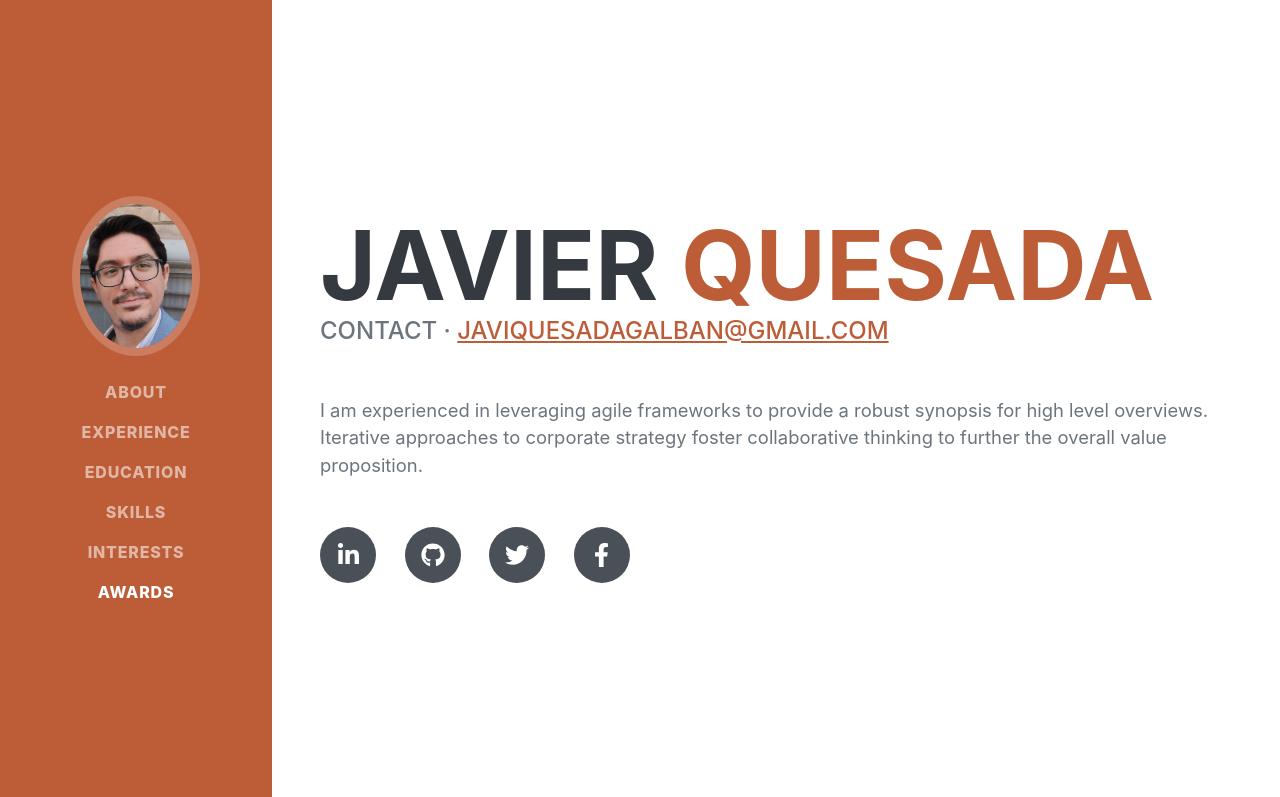
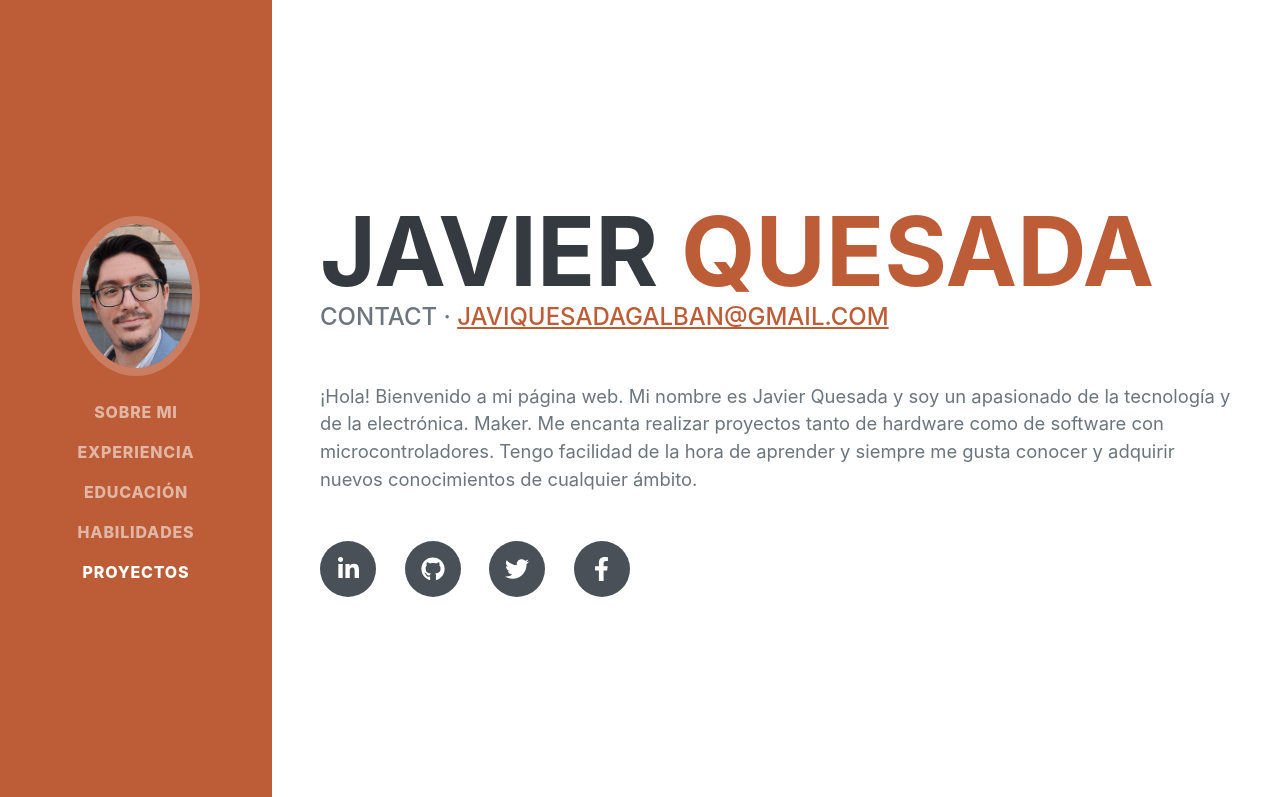
Before and after one commit to javierilloqg/javierilloqg.github.io, a plain HTML site: page index.html in a window 1280 px wide. Shown: the top 797 px of the page. Drawn offline with nearby package versions, Linux system fonts and the light colour scheme; a web font is replaced by a local one.

Commit message:
Editado sobre mi

```diff
--- a/index.html
+++ b/index.html
@@ -25,12 +25,11 @@
             <button class="navbar-toggler" type="button" data-bs-toggle="collapse" data-bs-target="#navbarResponsive" aria-controls="navbarResponsive" aria-expanded="false" aria-label="Toggle navigation"><span class="navbar-toggler-icon"></span></button>
             <div class="collapse navbar-collapse" id="navbarResponsive">
                 <ul class="navbar-nav">
-                    <li class="nav-item"><a class="nav-link js-scroll-trigger" href="#about">About</a></li>
-                    <li class="nav-item"><a class="nav-link js-scroll-trigger" href="#experience">Experience</a></li>
-                    <li class="nav-item"><a class="nav-link js-scroll-trigger" href="#education">Education</a></li>
-                    <li class="nav-item"><a class="nav-link js-scroll-trigger" href="#skills">Skills</a></li>
-                    <li class="nav-item"><a class="nav-link js-scroll-trigger" href="#interests">Interests</a></li>
-                    <li class="nav-item"><a class="nav-link js-scroll-trigger" href="#awards">Awards</a></li>
+                    <li class="nav-item"><a class="nav-link js-scroll-trigger" href="#about">Sobre mi</a></li>
+                    <li class="nav-item"><a class="nav-link js-scroll-trigger" href="#experience">Experiencia</a></li>
+                    <li class="nav-item"><a class="nav-link js-scroll-trigger" href="#education">Educaci&oacute;n</a></li>
+                    <li class="nav-item"><a class="nav-link js-scroll-trigger" href="#skills">Habilidades</a></li>
+                    <li class="nav-item"><a class="nav-link js-scroll-trigger" href="#interests">Proyectos</a></li>
                 </ul>
             </div>
         </nav>
@@ -47,7 +46,7 @@
                         Contact ·
                         <a href="mailto:javiquesadagalban@gmail.com">javiquesadagalban@gmail.com</a>
                     </div>
-                    <p class="lead mb-5">I am experienced in leveraging agile frameworks to provide a robust synopsis for high level overviews. Iterative approaches to corporate strategy foster collaborative thinking to further the overall value proposition.</p>
+                    <p class="lead mb-5">¡Hola! Bienvenido a mi página web. Mi nombre es Javier Quesada y soy un apasionado de la tecnología y de la electrónica. Maker. Me encanta realizar proyectos tanto de hardware como de software con microcontroladores. Tengo facilidad de la hora de aprender y siempre me gusta conocer y adquirir nuevos conocimientos de cualquier ámbito.</p>
                     <div class="social-icons">
                         <a class="social-icon" href="#!"><i class="fab fa-linkedin-in"></i></a>
                         <a class="social-icon" href="#!"><i class="fab fa-github"></i></a>
```
